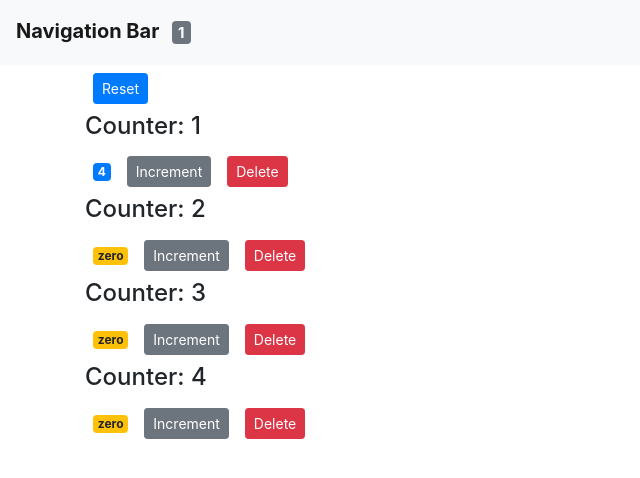
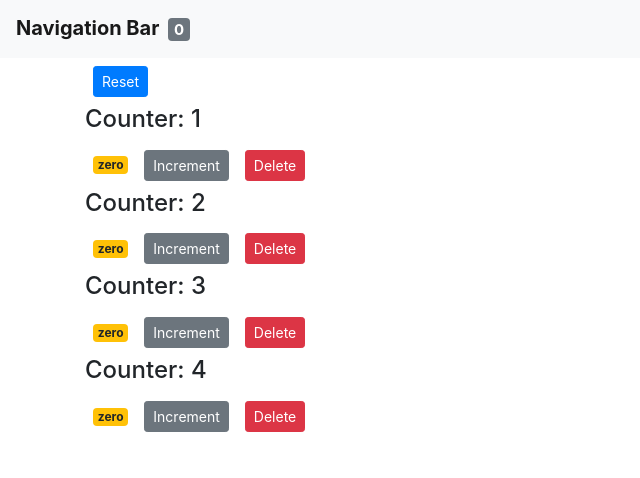
Before and after one commit to Manikumarpuram/shopping, a React (Create React App) app: page / in a window 1280 px wide. Shown: the top 478 px of the page, without its empty margins (0-640 px from the left). Built offline with nearby package versions, Linux system fonts and the light colour scheme.

Commit message:
modified

```diff
--- a/src/App.js
+++ b/src/App.js
@@ -8,16 +8,23 @@ class App extends Component {
   // state = {  }
   state = {
     counters: [
-        {id: 1, value: 4},
-        {id: 2, value: 0},
-        {id: 3, value: 0},
-        {id: 4, value: 0},
+      { id: 1, value: 0 },
+      { id: 2, value: 0 },
+      { id: 3, value: 0 },
+      { id: 4, value: 0 },
     ]
   };
+  constructor() {
+    super();
+    console.log("App constructor");
+  }
+  componentDidMount() {
+    console.log("App Mounted");
+  }
   handleIncrement = counter => {
     const counters = [...this.state.counters];
     const index = counters.indexOf(counter);
-     counters[index] = {...counter};
+    counters[index] = { ...counter };
     counters[index].value++;
     this.setState({ counters });
 
@@ -25,25 +32,26 @@ class App extends Component {
     //  console.log(this.state.counters[0]);
   };
   handleReset = () => {
-    const counters =  this.state.counters.map(c=>{
+    const counters = this.state.counters.map(c => {
       c.value = 0;
       return c;
     });
-     this.setState({counters});
+    this.setState({ counters });
   }
   handleDelete = (counterId) => {
-     const counters = this.state.counters.filter( c => c.id!==counterId);
-     this.setState({counters});
+    const counters = this.state.counters.filter(c => c.id !== counterId);
+    this.setState({ counters });
     //  console.log("event called", counterId);
 
   }
   render() {
+    console.log("App rendered");
     return (
       <React.Fragment>
-        <NavBar totalCounters={this.state.counters.filter(c=> c.value >0).length}/>
+        <NavBar totalCounters={this.state.counters.filter(c => c.value > 0).length} />
         <main className="container">
           <Counters
-          counters = {this.state.counters}
+            counters={this.state.counters}
             onReset={this.handleReset}
             onDelete={this.handleDelete}
             onIncrement={this.handleIncrement} />
@@ -53,4 +61,4 @@ class App extends Component {
   }
 }
 
-export  default App;
+export default App;
--- a/src/components/navbar.jsx
+++ b/src/components/navbar.jsx
@@ -1,12 +1,25 @@
 import React, { Component } from 'react';
-class NavBar extends Component {
-    // state = {  }
-    render() {
-        return ( <nav class="navbar navbar-light bg-light">
-        <span class="navbar-brand mb-0 h1"><strong>Navigation Bar <span className="badge badge-secondary sm m-2">{this.props.totalCounters}</span></strong></span>
-      </nav>
-         );
-    }
+
+// const NavBar = () =>{
+
+// };
+// class NavBar extends Component {
+//     // state = {  }
+//     render() {
+//         return (<nav class="navbar navbar-light bg-light">
+//             <span class="navbar-brand mb-0 h1"><strong>Navigation Bar <span className="badge badge-secondary sm m-1">{this.props.totalCounters}</span></strong></span>
+//         </nav>
+//         );
+//     }
+// }
+
+// export default NavBar;
+const NavBar = ({ totalCounters }) => {
+    return (<nav class="navbar navbar-light bg-light">
+        <span class="navbar-brand mb-0 h1"><strong>Navigation Bar <span className="badge badge-secondary sm m-1">{totalCounters}</span></strong></span>
+    </nav>
+
+    );
 }
 
 export default NavBar;
```
Also changed, not shown: src/components/counters.jsx (+5 -2 lines), 1 other file (tests, documents, lock files or other folders). Lines whose indentation alone changed are shown as unchanged.
